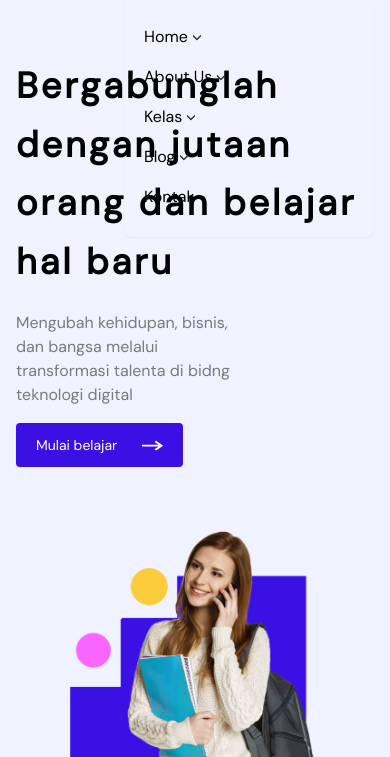
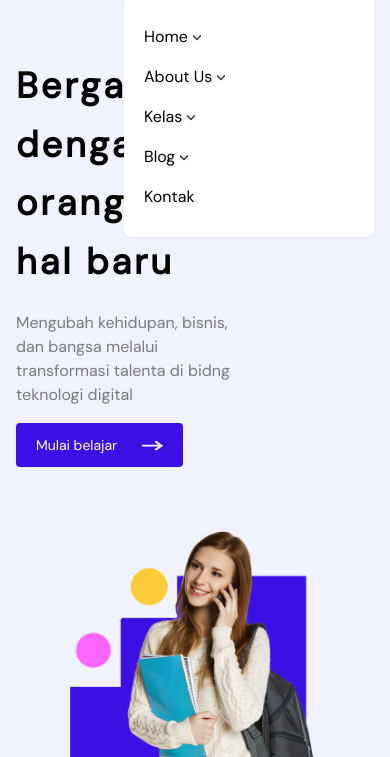
Before and after one commit to ramarfx/web-ligaSMK, a website: page index.html in a window 390 px wide. Both pictures are taken after a click on the button 359 px from the left and 42 px from the top of the page. Shown: the part 87-844 px from the top of the page. Drawn offline with Linux system fonts and the light colour scheme.

Commit message:
chnage color

```diff
--- a/index.html
+++ b/index.html
@@ -44,7 +44,7 @@
 
             <nav
               id="navMenu"
-              class="absolute right-4 top-full hidden w-full max-w-[250px] rounded-lg py-5 shadow-sm lg:static lg:block lg:max-w-full lg:rounded-none lg:bg-transparent lg:shadow-none"
+              class="absolute right-4 top-full hidden w-full max-w-[250px] rounded-lg py-5 shadow-sm lg:static lg:block bg-white lg:max-w-full lg:rounded-none lg:bg-transparent lg:shadow-none"
             >
               <ul class="block lg:flex">
                 <li class="group">
```
Also changed, not shown: dist/output.css.
